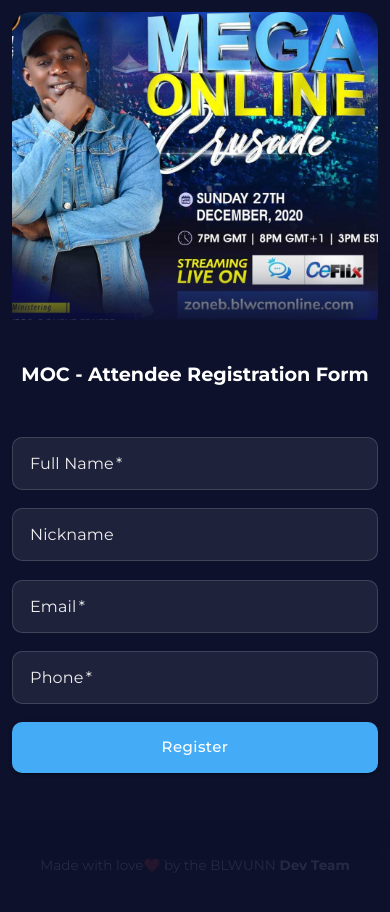
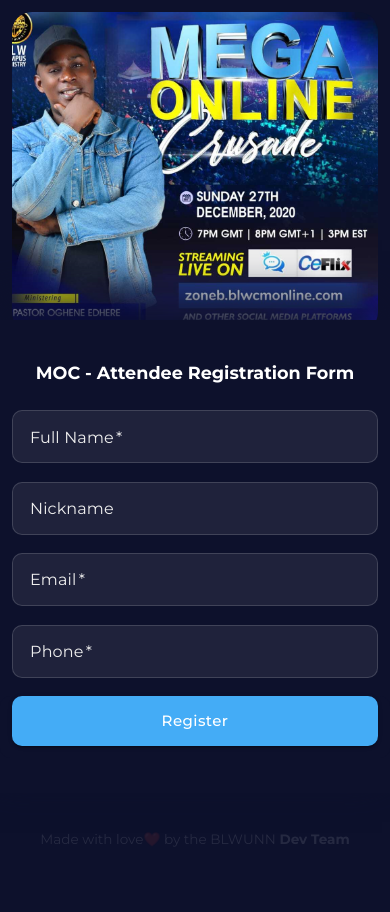
Before and after one commit to power-f-GOD/mega-online-crusade, a React (Create React App) app: page / in a window 390 px wide. Shown: the top 912 px of the page. Built offline with nearby package versions, Linux system fonts and the light colour scheme; a web font is replaced by a local one.

Commit message:
Quick fix.

```diff
--- a/src/App.tsx
+++ b/src/App.tsx
@@ -231,7 +231,7 @@ const App = () => {
           noValidate
           autoComplete='on'
           onSubmit={(e: any) => e.preventDefault()}>
-          <h1 className='text-center mb-5 mt-4'>
+          <h1 className='text-center mb-4 mt-4'>
             MOC - Attendee Registration Form
           </h1>
           <Row className='align-self-center'>
--- a/src/styles/App.scss
+++ b/src/styles/App.scss
@@ -1,6 +1,6 @@
 @import './constants.scss';
 
-$app-width: 29rem;
+$app-width: 27rem;
 $br: 0.625rem;
 
 .App {
@@ -41,7 +41,7 @@ form {
 }
 
 h1 {
-  font-size: 1.4rem;
+  font-size: 1.3rem;
   color: white;
 }
 
--- a/src/styles/responsive.scss
+++ b/src/styles/responsive.scss
@@ -1,5 +1,5 @@
 @media screen and (max-width: 767px) {
   h1 {
-    font-size: 1.2rem;
+    font-size: 1.1rem;
   }
 }
```
